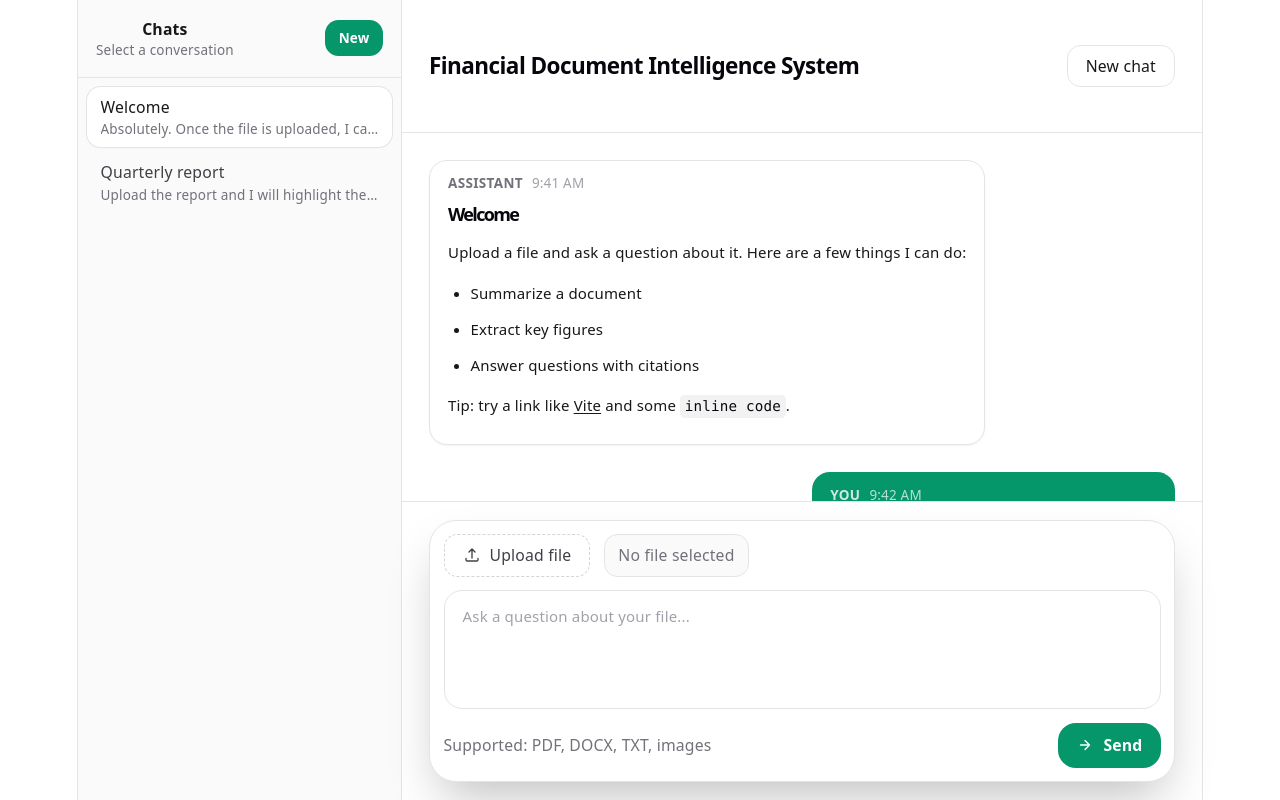
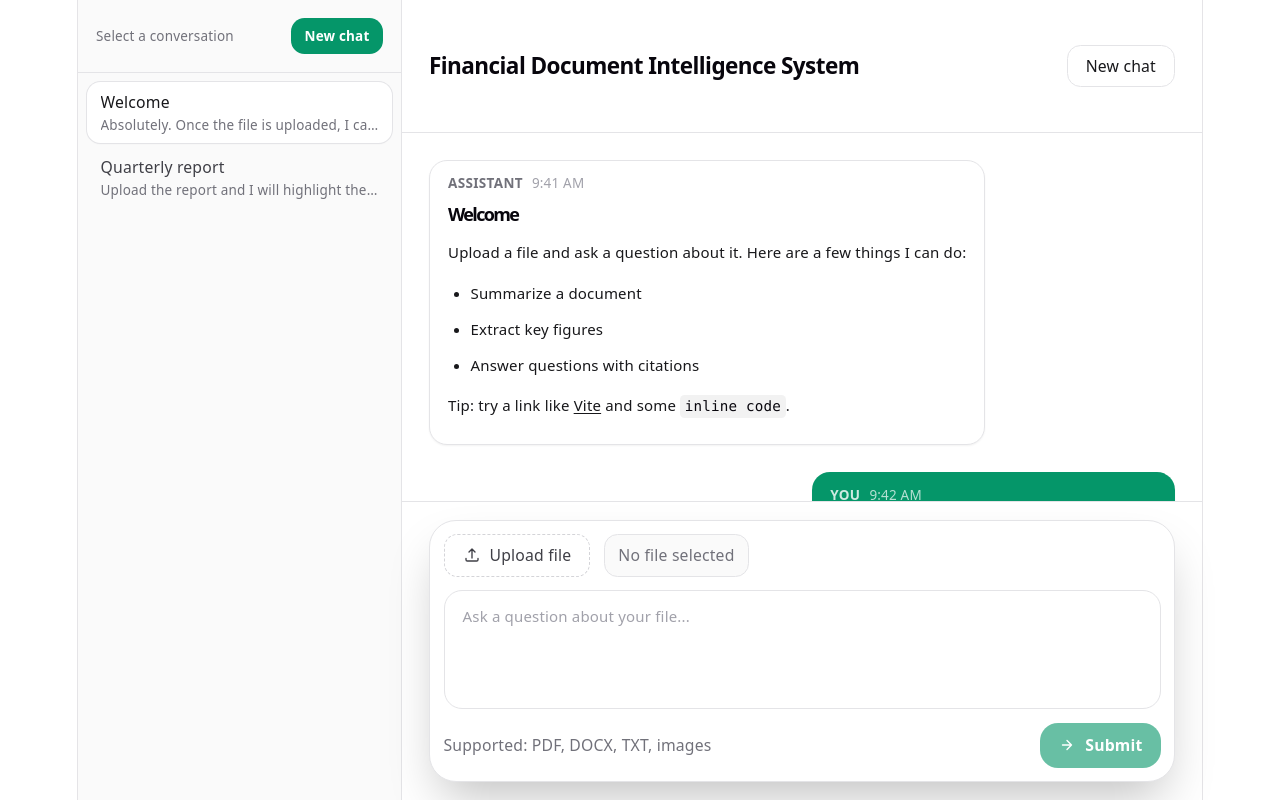
Before and after one commit to SaeedLotfi/financial-document-intelligence-ui, a React (Vite) app: page / in a window 1280 px wide. Built offline with nearby package versions, Linux system fonts and the light colour scheme.

Commit message:
feat: add new chat

```diff
--- a/src/App.tsx
+++ b/src/App.tsx
@@ -10,6 +10,8 @@ export default function App() {
     {
       id: 'chat-1',
       title: 'Welcome',
+      userId: null,
+      documentUploaded: false,
       messages: [
         {
           id: 'm-1',
@@ -37,6 +39,8 @@ export default function App() {
     {
       id: 'chat-2',
       title: 'Quarterly report',
+      userId: null,
+      documentUploaded: false,
       messages: [
         {
           id: 'm-4',
@@ -63,14 +67,169 @@ export default function App() {
 
   const messages = activeChat?.messages ?? []
 
+  function appendMessageToChat(chatId: string, message: Chat['messages'][number]) {
+    setChats((prev) =>
+      prev.map((chat) => {
+        if (chat.id !== chatId) return chat
+        return { ...chat, messages: [...chat.messages, message] }
+      }),
+    )
+  }
+
+  function setChatUserId(chatId: string, userId: string) {
+    setChats((prev) =>
+      prev.map((chat) => {
+        if (chat.id !== chatId) return chat
+        return { ...chat, userId }
+      }),
+    )
+  }
+
+  function setChatTitle(chatId: string, title: string) {
+    setChats((prev) =>
+      prev.map((chat) => {
+        if (chat.id !== chatId) return chat
+        return { ...chat, title }
+      }),
+    )
+  }
+
+  function setChatDocumentUploaded(chatId: string, documentUploaded: boolean) {
+    setChats((prev) =>
+      prev.map((chat) => {
+        if (chat.id !== chatId) return chat
+        return { ...chat, documentUploaded }
+      }),
+    )
+  }
+
+  function generateUserId() {
+    if (typeof crypto !== 'undefined' && 'randomUUID' in crypto) {
+      return crypto.randomUUID()
+    }
+
+    return `${Date.now()}-${Math.random().toString(16).slice(2)}`
+  }
+
+  async function uploadDocument(file: File, userId: string) {
+    const formData = new FormData()
+    formData.append('file', file)
+    formData.append('user_id', userId)
+
+    const res = await fetch('http://127.0.0.1:8000/process-document', {
+      method: 'POST',
+      headers: {
+        accept: 'application/json',
+      },
+      body: formData,
+    })
+
+    if (!res.ok) {
+      const text = await res.text().catch(() => '')
+      throw new Error(text || `Upload failed (${res.status})`)
+    }
+
+    const contentType = res.headers.get('content-type') ?? ''
+    if (contentType.includes('application/json')) return (await res.json()) as unknown
+    return await res.text()
+  }
+
+  async function askFollowUp(question: string, userId: string) {
+    const url = new URL('http://127.0.0.1:8000/follow-up')
+    url.searchParams.set('user_id', userId)
+    url.searchParams.set('question', question)
+
+    const res = await fetch(url.toString(), { method: 'POST' })
+
+    if (!res.ok) {
+      const text = await res.text().catch(() => '')
+      throw new Error(text || `Question failed (${res.status})`)
+    }
+
+    const contentType = res.headers.get('content-type') ?? ''
+    if (contentType.includes('application/json')) return (await res.json()) as unknown
+    return await res.text()
+  }
+
+  async function handleSubmit({ file, question }: { file: File | null; question: string }) {
+    if (!activeChat) return
+    if (!activeChat.documentUploaded && !file) return
+
+    const now = new Date()
+    const time = now.toLocaleTimeString([], { hour: 'numeric', minute: '2-digit' })
+    const chatId = activeChat.id
+
+    const userId = activeChat.userId ?? generateUserId()
+    if (!activeChat.userId) {
+      setChatUserId(chatId, userId)
+    }
+
+    if (!activeChat.title) {
+      setChatTitle(chatId, question)
+    }
+
+    appendMessageToChat(chatId, {
+      id: `u-${now.getTime()}`,
+      role: 'user',
+      content: question,
+      time,
+    })
+
+    function formatAssistantContent(answer: unknown) {
+      if (typeof answer === 'string') return answer
+
+      if (answer && typeof answer === 'object') {
+        const parsedDocument = (answer as { parsed_document?: unknown }).parsed_document
+        if (parsedDocument && typeof parsedDocument === 'object') {
+          const rawText = (parsedDocument as { raw_text?: unknown }).raw_text
+          if (typeof rawText === 'string' && rawText.trim().length > 0) {
+            return rawText
+          }
+        }
+
+        return `\`\`\`json\n${JSON.stringify(answer, null, 2)}\n\`\`\``
+      }
+
+      return String(answer)
+    }
+
+    try {
+      if (!activeChat.documentUploaded) {
+        if (!file) return
+        await uploadDocument(file, userId)
+        setChatDocumentUploaded(chatId, true)
+      }
+
+      const answer = await askFollowUp(question, userId)
+
+      appendMessageToChat(chatId, {
+        id: `a-${now.getTime() + 1}`,
+        role: 'assistant',
+        content: formatAssistantContent(answer),
+        time: new Date().toLocaleTimeString([], { hour: 'numeric', minute: '2-digit' }),
+      })
+    } catch (err) {
+      const message = err instanceof Error ? err.message : String(err)
+      appendMessageToChat(chatId, {
+        id: `e-${now.getTime() + 2}`,
+        role: 'assistant',
+        content: `**Error:** ${message}`,
+        time: new Date().toLocaleTimeString([], { hour: 'numeric', minute: '2-digit' }),
+      })
+    }
+  }
+
   function handleNewChat() {
     const now = new Date()
-    const id = `chat-${now.getTime()}`
     const time = now.toLocaleTimeString([], { hour: 'numeric', minute: '2-digit' })
 
+    const userId = generateUserId()
+
     const newChat: Chat = {
-      id,
-      title: 'New chat',
+      id: userId,
+      title: '',
+      userId,
+      documentUploaded: false,
       messages: [
         {
           id: `m-${now.getTime()}`,
@@ -82,7 +241,7 @@ export default function App() {
     }
 
     setChats((prev) => [newChat, ...prev])
-    setActiveChatId(id)
+    setActiveChatId(userId)
   }
 
   return (
@@ -109,7 +268,7 @@ export default function App() {
             </div>
           </main>
 
-          <ChatComposer />
+          <ChatComposer onSubmit={handleSubmit} requireFile={!activeChat?.documentUploaded} />
         </div>
       </div>
     </div>
--- a/src/components/ChatComposer.tsx
+++ b/src/components/ChatComposer.tsx
@@ -1,14 +1,46 @@
+import { useRef, useState } from 'react'
+
 type Props = {
   placeholder?: string
+  onSubmit: (args: { file: File | null; question: string }) => Promise<void>
+  requireFile?: boolean
 }
 
-export default function ChatComposer({ placeholder = 'Ask a question about your file...' }: Props) {
+export default function ChatComposer({
+  placeholder = 'Ask a question about your file...',
+  onSubmit,
+  requireFile = true,
+}: Props) {
+  const fileInputRef = useRef<HTMLInputElement | null>(null)
+  const [file, setFile] = useState<File | null>(null)
+  const [question, setQuestion] = useState<string>('')
+  const [isSubmitting, setIsSubmitting] = useState(false)
+
+  async function handleSubmit() {
+    if (isSubmitting) return
+    const trimmed = question.trim()
+    if ((requireFile && !file) || !trimmed) return
+
+    try {
+      setIsSubmitting(true)
+      await onSubmit({ file, question: trimmed })
+      setQuestion('')
+    } finally {
+      setIsSubmitting(false)
+    }
+  }
+
   return (
     <footer className="border-t border-zinc-200 bg-white px-4 py-4 sm:px-6">
       <div className="mx-auto w-full max-w-3xl">
         <div className="rounded-3xl border border-zinc-200 bg-white p-3 shadow-2xl">
           <div className="mb-3 flex flex-wrap items-center gap-3">
-            <label className="inline-flex cursor-pointer items-center gap-2 rounded-xl border border-dashed border-zinc-300 bg-white px-4 py-2 text-sm text-zinc-700 transition hover:border-zinc-400 hover:bg-zinc-50">
+            <button
+              className="inline-flex cursor-pointer items-center gap-2 rounded-xl border border-dashed border-zinc-300 bg-white px-4 py-2 text-sm text-zinc-700 transition hover:border-zinc-400 hover:bg-zinc-50"
+              type="button"
+              onClick={() => fileInputRef.current?.click()}
+              disabled={isSubmitting}
+            >
               <svg
                 xmlns="http://www.w3.org/2000/svg"
                 viewBox="0 0 24 24"
@@ -24,11 +56,17 @@ export default function ChatComposer({ placeholder = 'Ask a question about your
                 />
               </svg>
               <span>Upload file</span>
-              <input type="file" className="hidden" />
-            </label>
+            </button>
+
+            <input
+              ref={fileInputRef}
+              type="file"
+              className="hidden"
+              onChange={(e) => setFile(e.target.files?.[0] ?? null)}
+            />
 
             <div className="rounded-xl border border-zinc-200 bg-zinc-50 px-3 py-2 text-sm text-zinc-500">
-              No file selected
+              {file ? file.name : 'No file selected'}
             </div>
           </div>
 
@@ -36,15 +74,24 @@ export default function ChatComposer({ placeholder = 'Ask a question about your
             <textarea
               rows={4}
               placeholder={placeholder}
+              value={question}
+              onChange={(e) => setQuestion(e.target.value)}
               className="w-full resize-none rounded-2xl border border-zinc-200 bg-white px-4 py-3 text-sm text-zinc-900 outline-none placeholder:text-zinc-400 focus:border-zinc-300 sm:text-[15px]"
+              disabled={isSubmitting}
             />
 
             <div className="flex items-center justify-between gap-3">
               <p className="text-xs text-zinc-500 sm:text-sm">Supported: PDF, DOCX, TXT, images</p>
 
               <button
-                className="inline-flex items-center gap-2 rounded-2xl bg-emerald-600 px-4 py-2.5 text-sm font-semibold text-white transition hover:bg-emerald-500"
+                className="inline-flex items-center gap-2 rounded-2xl bg-emerald-600 px-4 py-2.5 text-sm font-semibold text-white transition hover:bg-emerald-500 disabled:cursor-not-allowed disabled:opacity-60"
                 type="button"
+                onClick={handleSubmit}
+                disabled={
+                  isSubmitting ||
+                  (requireFile && !file) ||
+                  question.trim().length === 0
+                }
               >
                 <svg
                   xmlns="http://www.w3.org/2000/svg"
@@ -56,7 +103,7 @@ export default function ChatComposer({ placeholder = 'Ask a question about your
                 >
                   <path strokeLinecap="round" strokeLinejoin="round" d="M6 12h12M12 6l6 6-6 6" />
                 </svg>
-                Send
+                {isSubmitting ? 'Submitting...' : 'Submit'}
               </button>
             </div>
           </div>
--- a/src/components/ChatSidebar.tsx
+++ b/src/components/ChatSidebar.tsx
@@ -17,7 +17,6 @@ export default function ChatSidebar({
     <aside className="hidden w-72 flex-col border-r border-zinc-200 bg-zinc-50 sm:flex">
       <div className="flex items-center justify-between gap-3 border-b border-zinc-200 px-4 py-4">
         <div className="min-w-0">
-          <div className="truncate text-sm font-semibold text-zinc-900">Chats</div>
           <div className="truncate text-xs text-zinc-500">Select a conversation</div>
         </div>
 
@@ -26,7 +25,7 @@ export default function ChatSidebar({
           className="rounded-xl bg-emerald-600 px-3 py-2 text-xs font-semibold text-white transition hover:bg-emerald-500"
           type="button"
         >
-          New
+          New chat
         </button>
       </div>
 
--- a/src/types/chat.ts
+++ b/src/types/chat.ts
@@ -8,5 +8,7 @@ export type Message = {
 export type Chat = {
   id: string
   title: string
+  userId: string | null
+  documentUploaded: boolean
   messages: Message[]
 }
```
